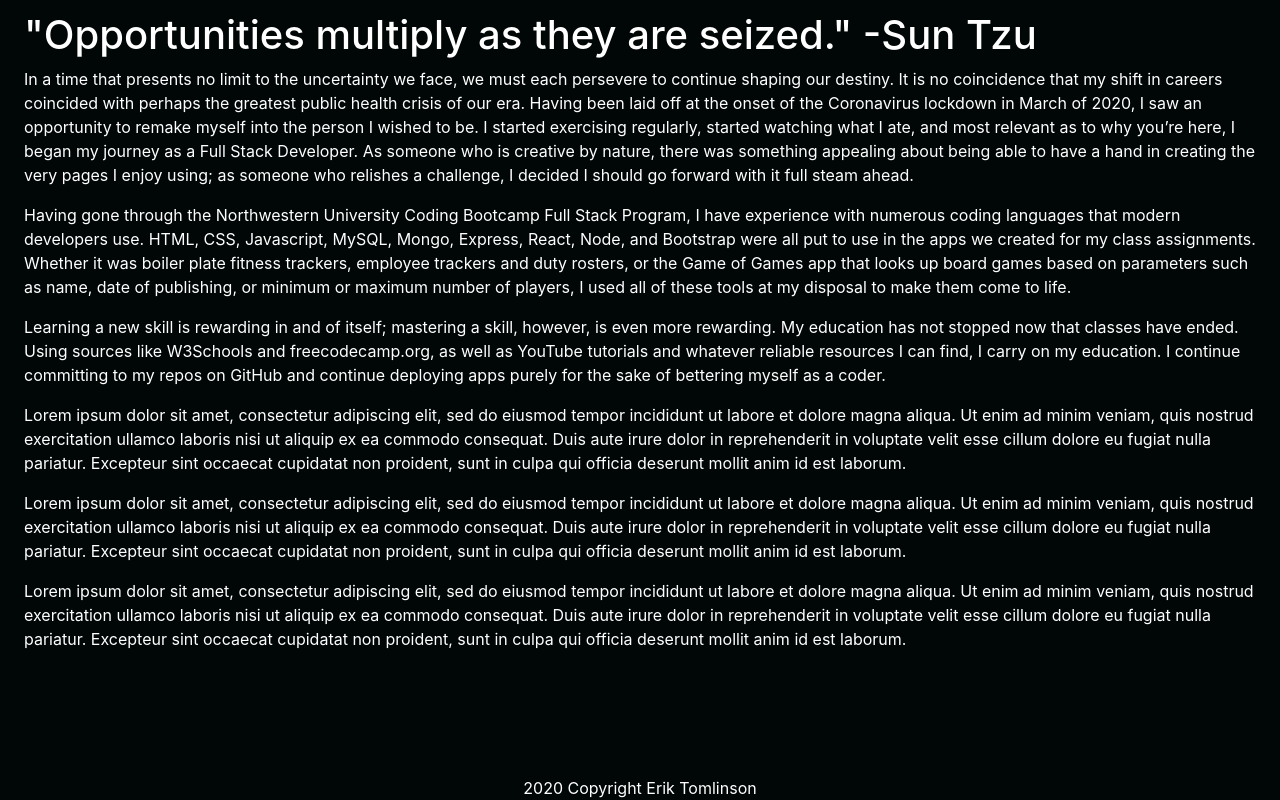
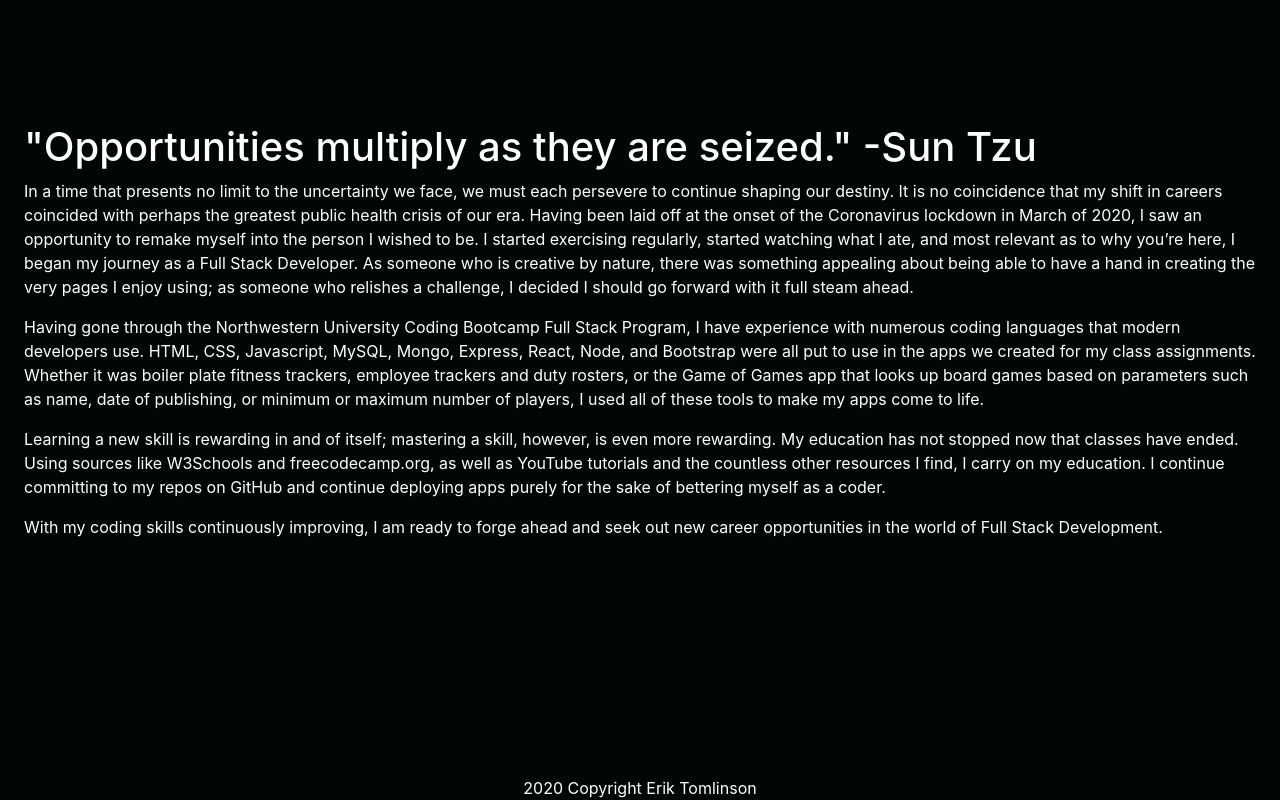
Before and after one commit to eptomlinson/portfolio, a React (Create React App) app: page / in a window 1280 px wide. Shown: the part 1000-1800 px from the top of the page. Built offline with nearby package versions, Linux system fonts and the light colour scheme; the HTML template or start-up script is replaced by a standard one.

Commit message:
added final paragraph, edited others

```diff
--- a/src/components/InfoSection/index.js
+++ b/src/components/InfoSection/index.js
@@ -11,15 +11,11 @@ const InfoSection = () => {
                             <h1>"Opportunities multiply as they are seized." -Sun Tzu</h1>
                             <p>In a time that presents no limit to the uncertainty we face, we must each persevere to continue shaping our destiny. It is no coincidence that my shift in careers coincided with perhaps the greatest public health crisis of our era. Having been laid off at the onset of the Coronavirus lockdown in March of 2020, I saw an opportunity to remake myself into the person I wished to be. I started exercising regularly, started watching what I ate, and most relevant as to why you’re here, I began my journey as a Full Stack Developer. As someone who is creative by nature, there was something appealing about being able to have a hand in creating the very pages I enjoy using; as someone who relishes a challenge, I decided I should go forward with it full steam ahead.</p>
 
-                            <p>Having gone through the Northwestern University Coding Bootcamp Full Stack Program, I have experience with numerous coding languages that modern developers use. HTML, CSS, Javascript, MySQL, Mongo, Express, React, Node, and Bootstrap were all put to use in the apps we created for my class assignments. Whether it was boiler plate fitness trackers, employee trackers and duty rosters, or the Game of Games app that looks up board games based on parameters such as name, date of publishing, or minimum or maximum number of players, I used all of these tools at my disposal to make them come to life.</p>
+                            <p>Having gone through the Northwestern University Coding Bootcamp Full Stack Program, I have experience with numerous coding languages that modern developers use. HTML, CSS, Javascript, MySQL, Mongo, Express, React, Node, and Bootstrap were all put to use in the apps we created for my class assignments. Whether it was boiler plate fitness trackers, employee trackers and duty rosters, or the Game of Games app that looks up board games based on parameters such as name, date of publishing, or minimum or maximum number of players, I used all of these tools to make my apps come to life.</p>
 
-                            <p>Learning a new skill is rewarding in and of itself; mastering a skill, however, is even more rewarding. My education has not stopped now that classes have ended. Using sources like W3Schools and freecodecamp.org, as well as YouTube tutorials and whatever reliable resources I can find, I carry on my education. I continue committing to my repos on GitHub and continue deploying apps purely for the sake of bettering myself as a coder.</p>
+                            <p>Learning a new skill is rewarding in and of itself; mastering a skill, however, is even more rewarding. My education has not stopped now that classes have ended. Using sources like W3Schools and freecodecamp.org, as well as YouTube tutorials and the countless other resources I find, I carry on my education. I continue committing to my repos on GitHub and continue deploying apps purely for the sake of bettering myself as a coder.</p>
 
-                            <p>Lorem ipsum dolor sit amet, consectetur adipiscing elit, sed do eiusmod tempor incididunt ut labore et dolore magna aliqua. Ut enim ad minim veniam, quis nostrud exercitation ullamco laboris nisi ut aliquip ex ea commodo consequat. Duis aute irure dolor in reprehenderit in voluptate velit esse cillum dolore eu fugiat nulla pariatur. Excepteur sint occaecat cupidatat non proident, sunt in culpa qui officia deserunt mollit anim id est laborum.</p>
-
-                            <p>Lorem ipsum dolor sit amet, consectetur adipiscing elit, sed do eiusmod tempor incididunt ut labore et dolore magna aliqua. Ut enim ad minim veniam, quis nostrud exercitation ullamco laboris nisi ut aliquip ex ea commodo consequat. Duis aute irure dolor in reprehenderit in voluptate velit esse cillum dolore eu fugiat nulla pariatur. Excepteur sint occaecat cupidatat non proident, sunt in culpa qui officia deserunt mollit anim id est laborum.</p>
-
-                            <p>Lorem ipsum dolor sit amet, consectetur adipiscing elit, sed do eiusmod tempor incididunt ut labore et dolore magna aliqua. Ut enim ad minim veniam, quis nostrud exercitation ullamco laboris nisi ut aliquip ex ea commodo consequat. Duis aute irure dolor in reprehenderit in voluptate velit esse cillum dolore eu fugiat nulla pariatur. Excepteur sint occaecat cupidatat non proident, sunt in culpa qui officia deserunt mollit anim id est laborum.</p>
+                            <p>With my coding skills continuously improving, I am ready to forge ahead and seek out new career opportunities in the world of Full Stack Development. </p>
 
                         </div>
                         </div>
```
Also changed, not shown: 1 other file (tests, documents, lock files or other folders).
